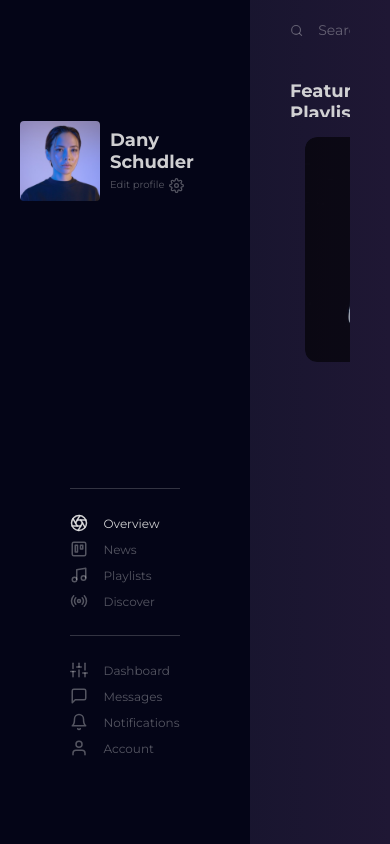
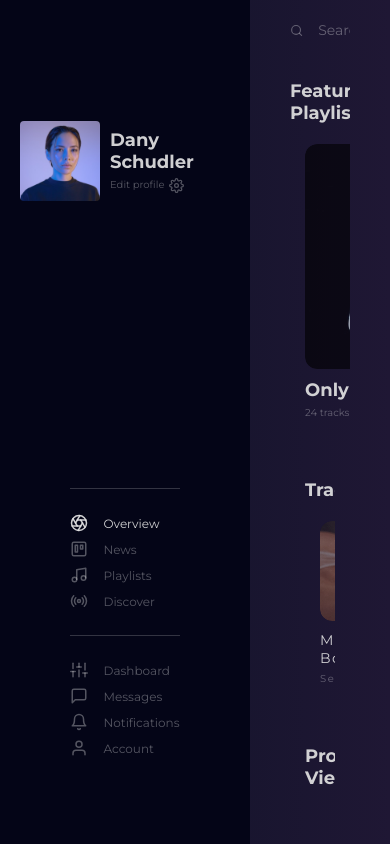
Before and after one commit to douglaswmartins/music-library-page, a React (Create React App) app: page / in a window 390 px wide. Built offline with nearby package versions, Linux system fonts and the light colour scheme; the HTML template or start-up script is replaced by a standard one.

Commit message:
ajuste na responsividade

```diff
--- a/src/styles/global.css
+++ b/src/styles/global.css
@@ -41,6 +41,7 @@ img {
 .content {
   flex: 1;
   display: flex;
+  position: relative;
   overflow-y: auto;
   justify-content: center;
 }
@@ -70,6 +71,7 @@ img {
 .container-component {
   width: 100%;
   padding: 0 40px;
+  position: absolute;
   max-width: 1440px;
 }
 
--- a/src/styles/pages/overview.css
+++ b/src/styles/pages/overview.css
@@ -6,19 +6,19 @@
 }
 
 .wrapper-playlists {
-  height: calc(45% - 30px);
   flex-direction: column;
 
 }
 .wrapper-profile-tracks {
-  height: calc(55% - 30px);
-  flex-direction: row;
+  padding: 0;
+  flex-wrap: wrap-reverse;
 }
 
 .wrapper-tracks,
 .wrapper-profile {
+  flex: 1 1 400px;
   margin: 0;
-  padding: 0 15px;
+  padding: 20px 15px;
   flex-direction: column;
 }
 
```
